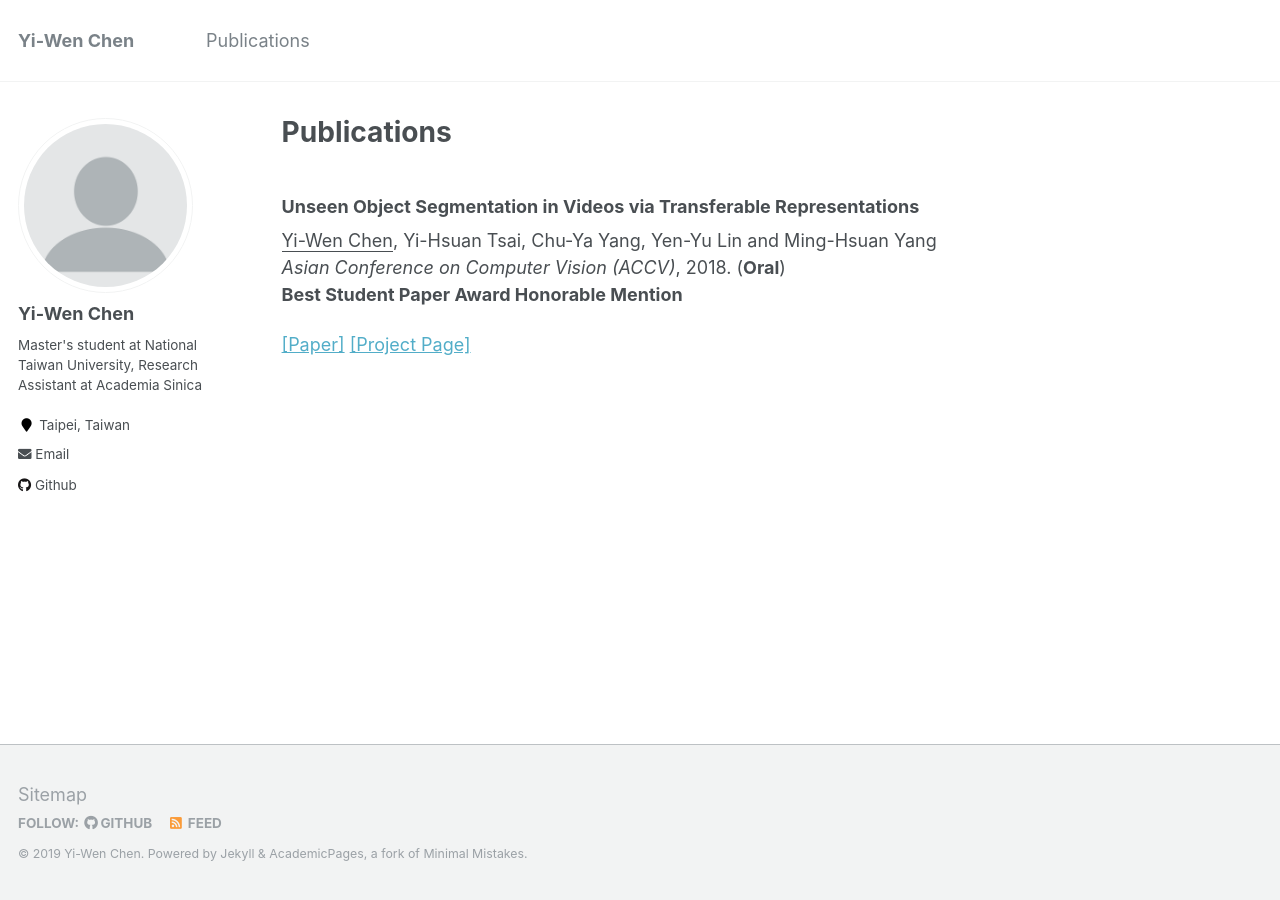
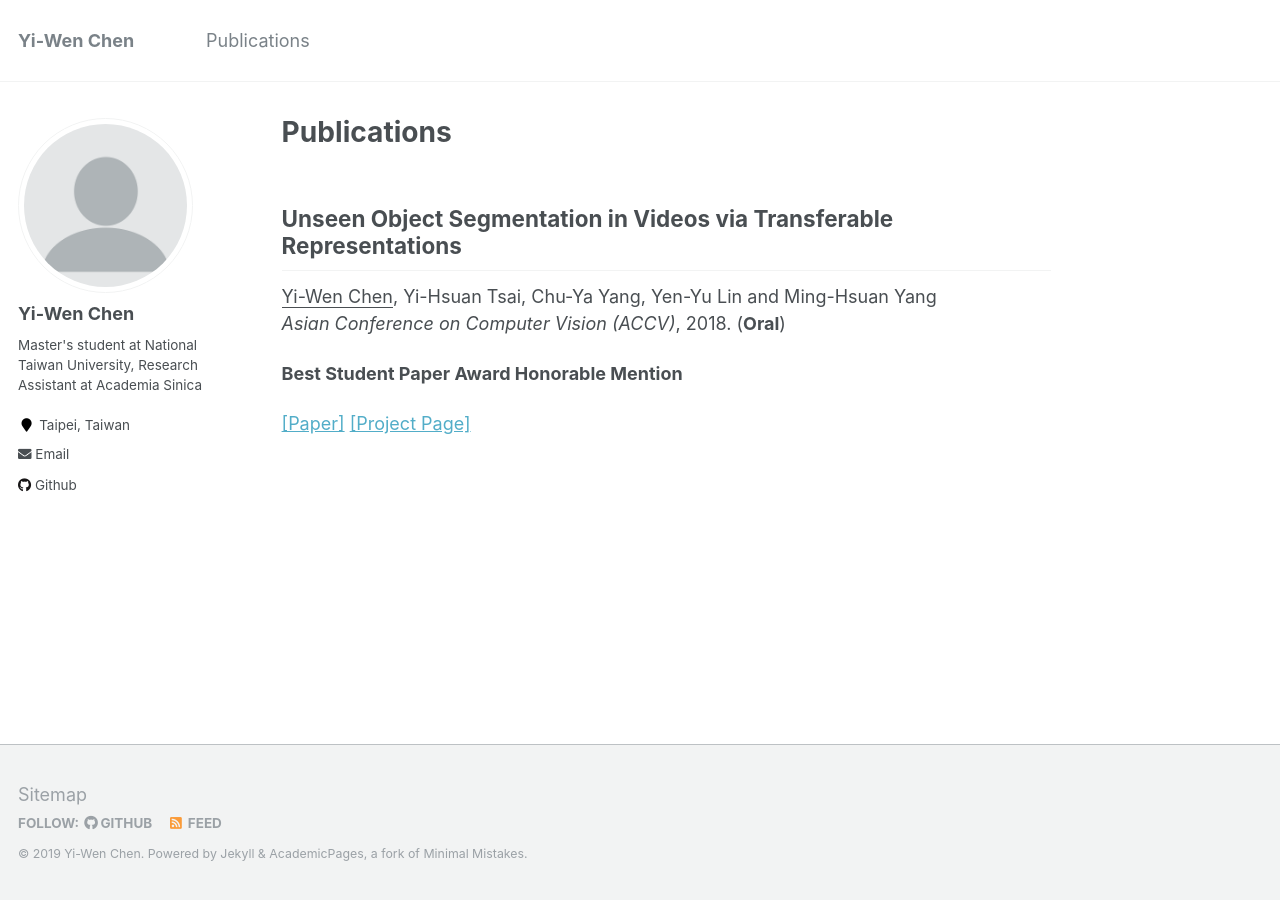
Before and after one commit to wenz116/wenz116.github.io, a Jekyll site: the page built from _pages/publications.md, in a window 1280 px wide. Built offline with Jekyll 4.4.1, drawn with Linux system fonts in a browser that asks for light colours.

```diff
--- a/_pages/publications.md
+++ b/_pages/publications.md
@@ -4,9 +4,10 @@ title: "Publications"
 author_profile: true
 ---
 
-### Unseen Object Segmentation in Videos via Transferable Representations
+## Unseen Object Segmentation in Videos via Transferable Representations
 <ins>Yi-Wen Chen</ins>, Yi-Hsuan Tsai, Chu-Ya Yang, Yen-Yu Lin and Ming-Hsuan Yang <br />
-*Asian Conference on Computer Vision (ACCV)*, 2018. (**Oral**) <br />
+*Asian Conference on Computer Vision (ACCV)*, 2018. (**Oral**)
+
 **Best Student Paper Award Honorable Mention**
 
 [[Paper]](https://arxiv.org/abs/1901.02444)
```
